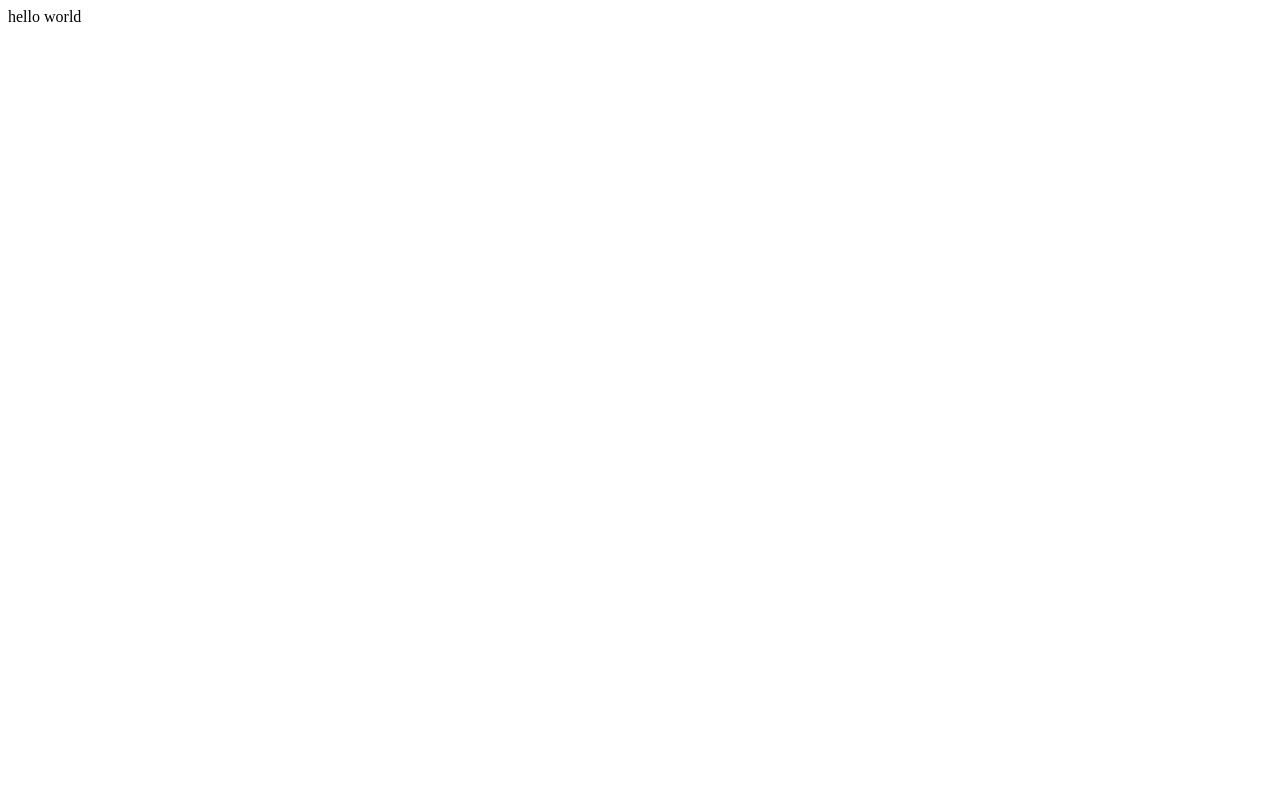
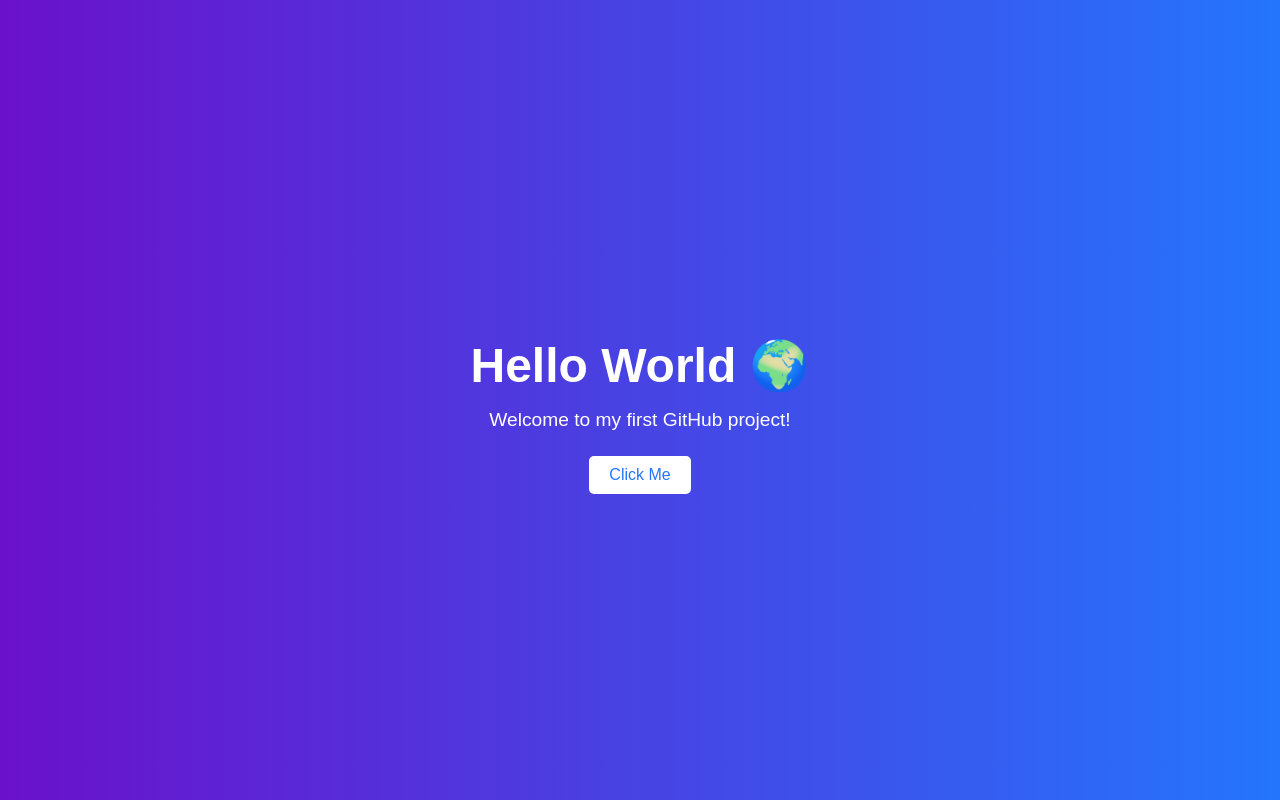
Before and after one commit to Laiba-J/1Activity, a plain HTML site: page index.html in a window 1280 px wide. Drawn offline with Linux system fonts and the light colour scheme.

Commit message:
adding css and button

```diff
--- a/index.html
+++ b/index.html
@@ -3,9 +3,48 @@
 <head>
     <meta charset="UTF-8">
     <meta name="viewport" content="width=device-width, initial-scale=1.0">
-    <title>Document</title>
+    <title>My First Project</title>
+    <style>
+        body {
+            font-family: Arial, sans-serif;
+            text-align: center;
+            margin: 0;
+            padding: 0;
+            background: linear-gradient(to right, #6a11cb, #2575fc);
+            color: white;
+            height: 100vh;
+            display: flex;
+            flex-direction: column;
+            justify-content: center;
+            align-items: center;
+        }
+        h1 {
+            font-size: 3rem;
+            margin-bottom: 10px;
+        }
+        p {
+            font-size: 1.2rem;
+            margin: 5px 0;
+        }
+        button {
+            margin-top: 20px;
+            padding: 10px 20px;
+            font-size: 1rem;
+            border: none;
+            border-radius: 5px;
+            cursor: pointer;
+            background-color: white;
+            color: #2575fc;
+            transition: 0.3s;
+        }
+        button:hover {
+            background-color: #f0f0f0;
+        }
+    </style>
 </head>
 <body>
-    hello world
+    <h1>Hello World 🌍</h1>
+    <p>Welcome to my first GitHub project!</p>
+    <button onclick="alert('You clicked the button! 🎉')">Click Me</button>
 </body>
 </html>
```
Also changed, not shown: 1 other file.
